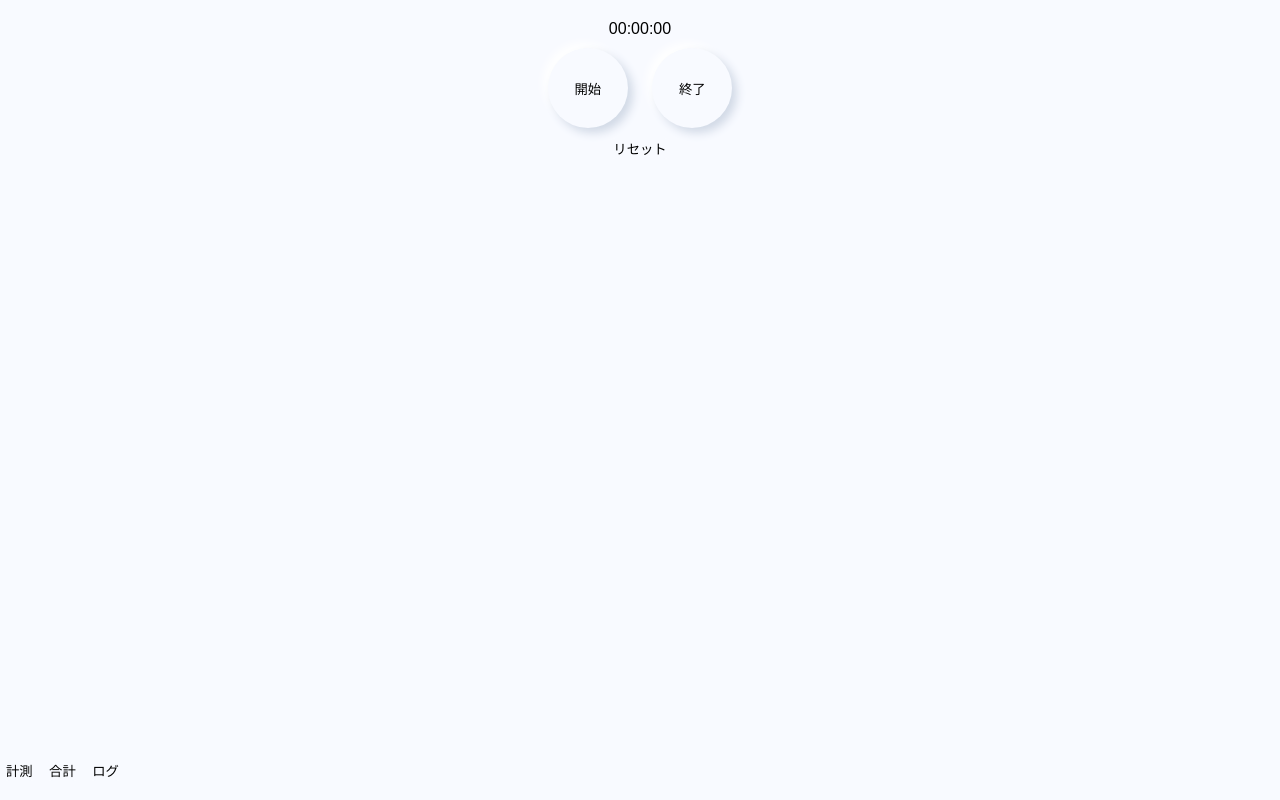
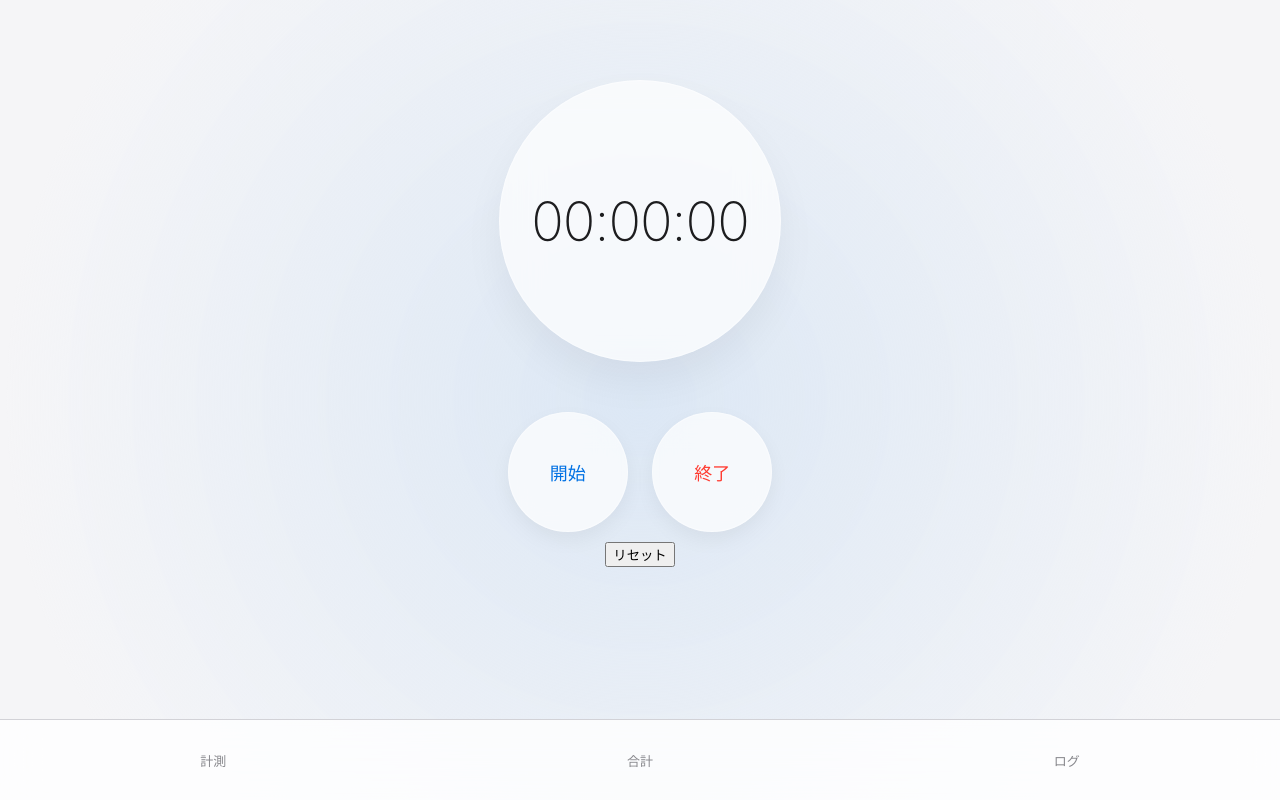
Before and after one commit to kosun4/studytime, a plain HTML site: page index.html in a window 1280 px wide. Drawn offline with Linux system fonts and the light colour scheme.

Commit message:
Update style.css

```diff
--- a/style.css
+++ b/style.css
@@ -1,29 +1,85 @@
-:root { --bg: #f8faff; --shadow: #d1d9e6; --accent: #4a90e2; }
-body { margin: 0; background: var(--bg); font-family: sans-serif; overflow: hidden; }
-.page { display: none; height: 90vh; padding: 20px; text-align: center; overflow-y: auto; }
+:root {
+    --glass-bg: rgba(255, 255, 255, 0.7);
+    --glass-border: rgba(255, 255, 255, 0.4);
+    --text-main: #1d1d1f;
+    --accent-blue: #0071e3;
+    --accent-red: #ff3b30;
+}
+
+body {
+    margin: 0;
+    padding: 0;
+    font-family: -apple-system, BlinkMacSystemFont, "Segoe UI", Roboto, sans-serif;
+    background: #f5f5f7;
+    height: 100vh;
+    overflow: hidden;
+    color: var(--text-main);
+}
+
+/* 背景のボケた円 */
+.bg-blur {
+    position: fixed;
+    top: -10%; left: -10%;
+    width: 120%; height: 120%;
+    background: radial-gradient(circle, rgba(0,113,227,0.1) 0%, rgba(245,245,247,1) 70%);
+    z-index: -1;
+}
+
+#app { height: 92vh; display: flex; flex-direction: column; }
+
+.page {
+    display: none;
+    padding: 40px 20px;
+    animation: fadeIn 0.4s ease;
+    text-align: center;
+}
 .page.active { display: block; }
 
-/* 円形タイマー */
-.timer-circle {
-    width: 250px; height: 250px; margin: 50px auto; background: var(--bg);
-    border-radius: 50%; display: flex; align-items: center; justify-content: center;
-    box-shadow: 15px 15px 30px var(--shadow), -15px -15px 30px #fff;
-    font-size: 40px; font-weight: bold; color: #444;
+@keyframes fadeIn { from { opacity: 0; transform: translateY(10px); } to { opacity: 1; transform: translateY(0); } }
+
+/* ガラスの円 */
+.glass-circle {
+    width: 280px; height: 280px;
+    margin: 40px auto;
+    background: var(--glass-bg);
+    backdrop-filter: blur(20px);
+    border: 1px solid var(--glass-border);
+    border-radius: 50%;
+    display: flex; align-items: center; justify-content: center;
+    box-shadow: 0 20px 40px rgba(0,0,0,0.05);
+    font-size: 54px; font-weight: 200; letter-spacing: -1px;
 }
 
-/* ボタン */
-button { border: none; border-radius: 12px; background: var(--bg); cursor: pointer; transition: 0.2s; }
-.controls button { width: 80px; height: 80px; border-radius: 50%; margin: 10px; box-shadow: 5px 5px 10px var(--shadow), -5px -5px 10px #fff; }
-.controls button:active { box-shadow: inset 3px 3px 6px var(--shadow); }
+/* ガラスボタン */
+.glass-btn {
+    width: 120px; height: 120px;
+    border-radius: 50%;
+    border: 1px solid var(--glass-border);
+    background: var(--glass-bg);
+    backdrop-filter: blur(15px);
+    font-size: 18px; font-weight: 500;
+    margin: 10px;
+    cursor: pointer;
+    box-shadow: 0 8px 20px rgba(0,0,0,0.05);
+    transition: 0.3s;
+}
+.glass-btn:active { transform: scale(0.92); background: rgba(255,255,255,0.9); }
+.glass-btn.primary { color: var(--accent-blue); }
+.glass-btn.danger { color: var(--accent-red); }
 
-/* 統計ボックス */
-.stat-box { background: white; padding: 20px; border-radius: 20px; margin: 20px 0; box-shadow: 5px 5px 15px var(--shadow); }
-.stat-box p { font-size: 32px; color: var(--accent); margin: 10px 0; }
+/* ナビゲーション */
+.apple-nav {
+    position: fixed; bottom: 0; width: 100%;
+    height: 80px; background: rgba(255,255,255,0.8);
+    backdrop-filter: blur(20px);
+    display: flex; justify-content: space-around; align-items: center;
+    border-top: 1px solid #d2d2d7;
+}
+.nav-item { border: none; background: none; font-size: 13px; color: #86868b; cursor: pointer; }
 
-/* 下部メニュー */
-.bottom-nav { position: fixed; bottom: 0; width: 100%; height: 60px; background: white; display: flex; box-shadow: 0 -2px 10px rgba(0,0,0,0.05); }
-.bottom-nav button { flex: 1; border-radius: 0; font-size: 14px; color: #777; }
-
-/* ログアイテム */
-.log-item { display: flex; justify-content: space-between; background: white; padding: 15px; border-radius: 10px; margin-bottom: 10px; }
-.del-btn { color: #ff5e5e; font-weight: bold; padding: 5px 10px; }
+/* ログカード */
+.log-card {
+    background: white; border-radius: 14px; padding: 16px;
+    margin-bottom: 12px; display: flex; justify-content: space-between;
+    align-items: center; box-shadow: 0 4px 12px rgba(0,0,0,0.03);
+}
```
